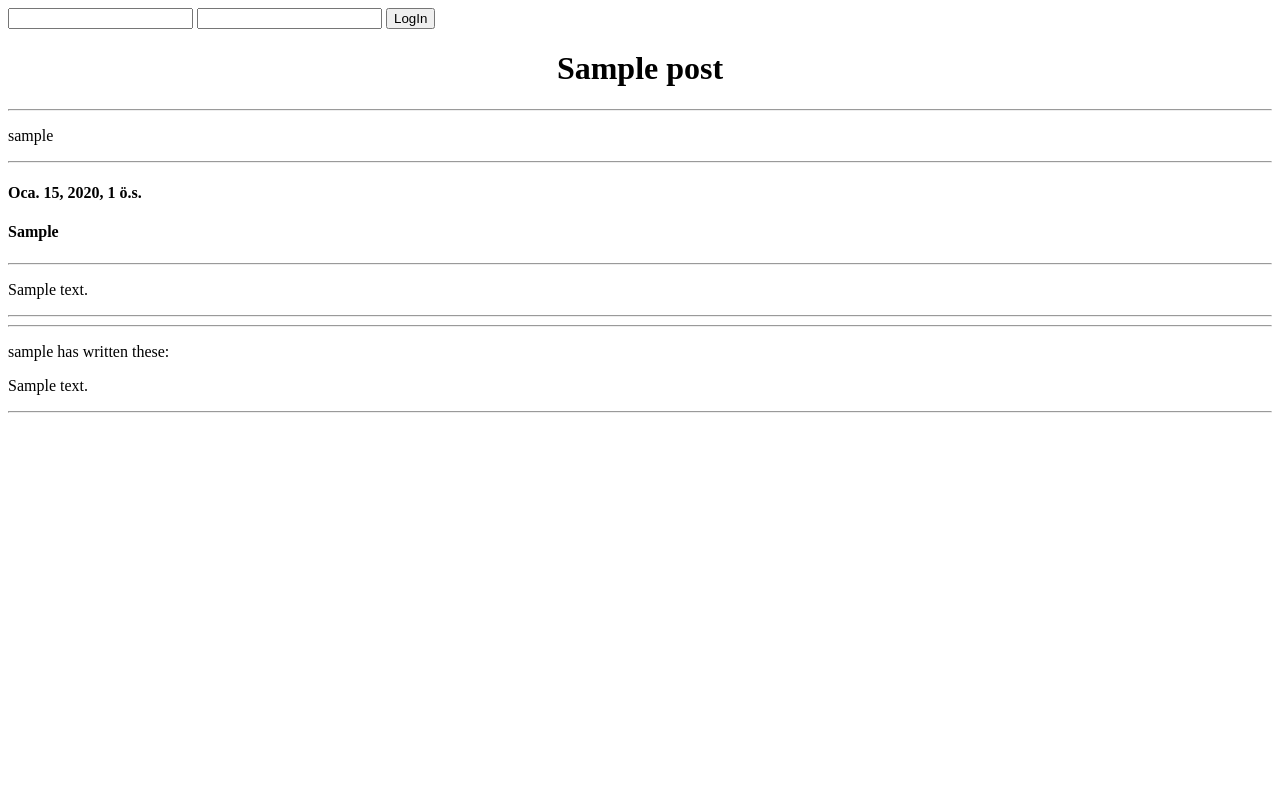
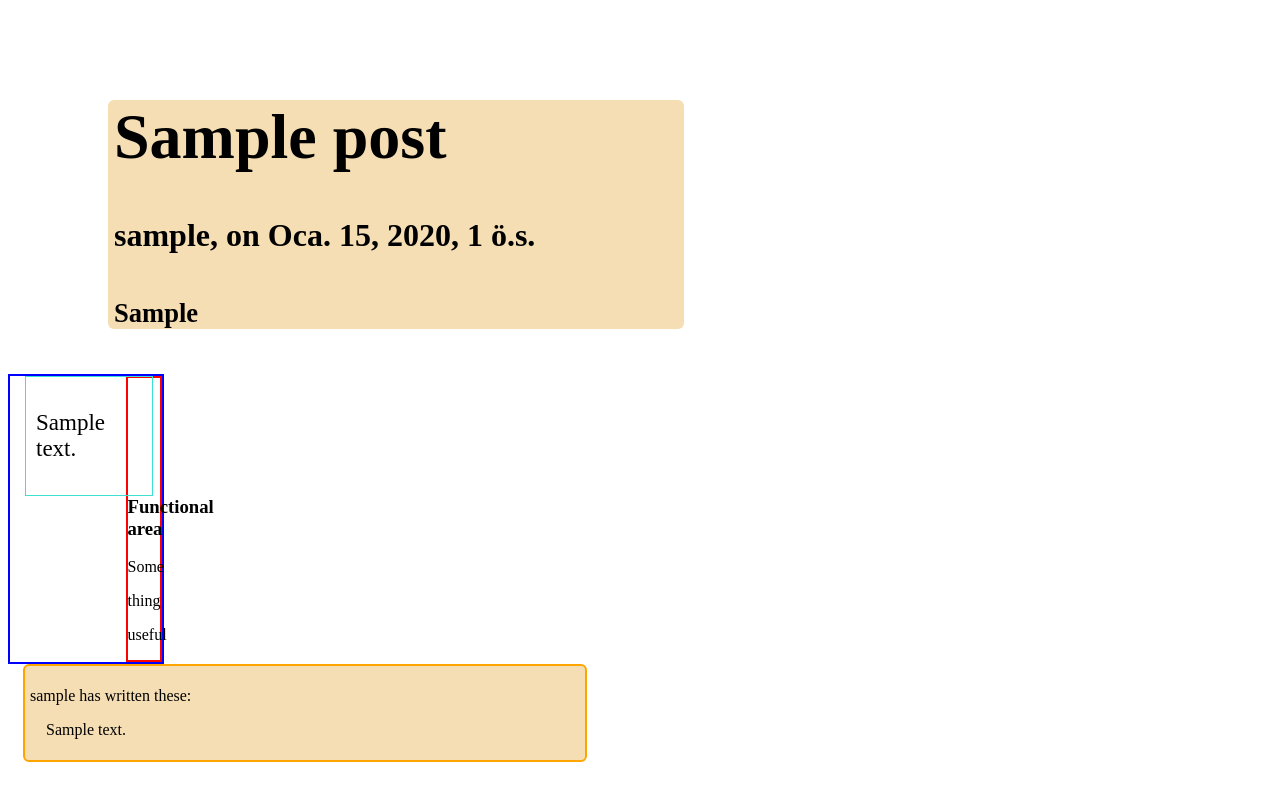
Before and after one commit to armut/cevizinalti, a Django app: a page that uses articles/templates/articles/base.html in a window 1280 px wide. Run offline with Django 3.2, Linux system fonts and the light colour scheme; tables that the repository leaves empty hold one stand-in row (values such as "Sample post"); some libraries are stand-ins or nearby versions.

Commit message:
Working on css..

```diff
--- a/articles/static/articles/base-style.css
+++ b/articles/static/articles/base-style.css
@@ -0,0 +1,45 @@
+.post-title {
+    font-size: 4vmin;
+    max-width: 570px;
+    background-color: wheat;
+    border-radius: 6px;
+    padding-left: 6px;
+    margin-left: 100px;
+    margin-top: 100px;
+}
+
+.cont {
+    border: 2px solid blue;
+    display: inline-block;
+}
+
+.f1 {
+    border: 2px solid red;
+    max-width: 314px;
+    margin-left: 76%;
+}
+
+.post-body {
+    max-width: 70%;
+    font-size: 23px;
+    margin-left: 15px;
+    padding: 10px;
+    border: 1px solid turquoise;
+    float:left;
+}
+
+.post-comments {
+    max-width: 550px;
+    background-color: wheat;
+    padding: 5px;
+    border: 2px solid orange;
+    border-radius: 6px;
+    margin-left: 15px;
+    overflow: hidden;
+}
+#comment-header {
+
+}
+#comment {
+
+}
--- a/articles/templates/articles/base.html
+++ b/articles/templates/articles/base.html
@@ -2,6 +2,7 @@
 <!DOCTYPE html>
 <html>
     <head>
+        <link rel="stylesheet" type="text/css" href="{% static 'articles/base-style.css' %}"/>
         <script src="https://ajax.googleapis.com/ajax/libs/jquery/3.1.0/jquery.min.js"></script>
         <script src="{% static 'articles/login.js' %}"></script>
         <meta charset="utf-8">
@@ -10,6 +11,7 @@
     </head>
 
     <body>
+        {% if None %}
         <div class="form">
             {% if not request.user.is_authenticated %}
                 <form id="login_form">{% csrf_token %}
@@ -22,6 +24,7 @@
                 <a href="{% url 'articles:user' request.user.id  %}">{{ request.user.username }}</a>
             {% endif %}
         </div>
+        {% endif %}
 
 
         <div class="container">
--- a/articles/templates/articles/post.html
+++ b/articles/templates/articles/post.html
@@ -1,19 +1,28 @@
 {% extends 'articles/base.html' %}
 {% block title %}{{ post.title }}{% endblock %}
 {% block content %}
-    <h1 style="text-align: center">{{ post.title }}</h1>
-    <hr>
-    <p>{{ post.author }}</p>
-    <hr>
-    <h4 class="bg-warning">{{ post.date }}</h4>
-    <h4>{{ post.genre }}</h4>
-    <hr>
-    <p>{{ post.content }}</p>
-    <hr>
-    {% for comment in comments %}
-        <hr>
-        <p>{{ comment.user.username }} has written these:</p>
-        <p>{{ comment.comment_text }}</p>
-        <hr>
-    {% endfor %}
+    <div class="post-title">
+        <h1 id="header">{{ post.title }}</h1>
+        <h4 id="author">{{ post.author }}, on {{ post.date }}</h4>
+        <h5 id="genre">{{ post.genre }}</h5>
+    </div>
+
+    <div class="cont">
+    <div class="post-body">
+        <p>{{ post.content }}</p>
+    </div>
+    <div class="f1">
+        <h3>Functional area</h3>
+        <p>Some</p>
+        <p>thing</p>
+        <p>useful</p>
+    </div>
+    </div>
+
+    <div class="post-comments">
+        {% for comment in comments %}
+            <p id="comment-header">{{ comment.user.username }} has written these:</p>
+            <p id="comment">&nbsp&nbsp&nbsp&nbsp{{ comment.comment_text }}</p>
+        {% endfor %}
+    </div>
 {% endblock %}
```
